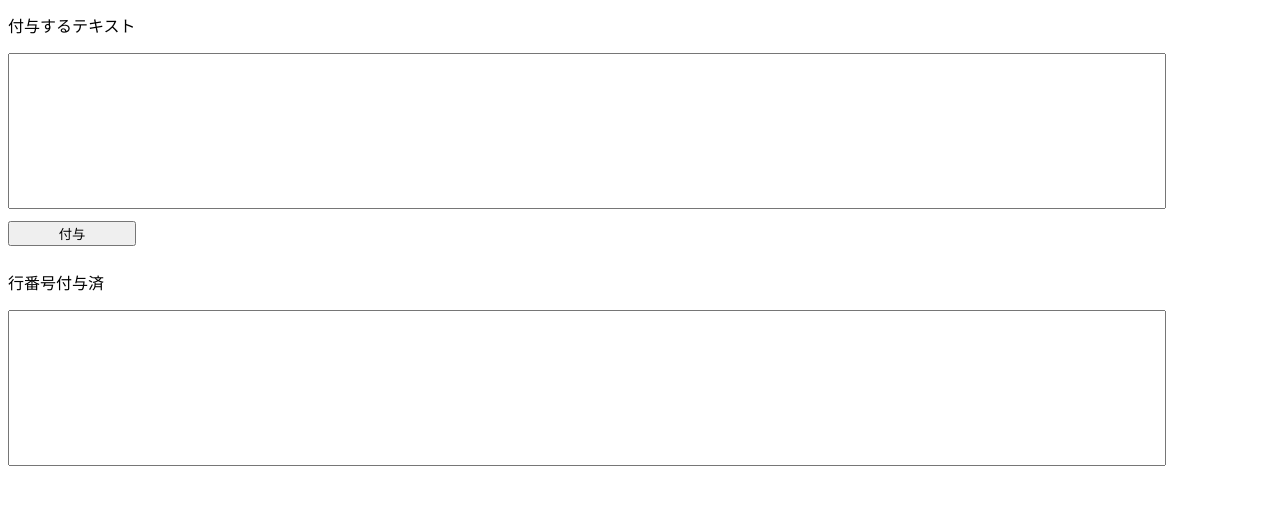
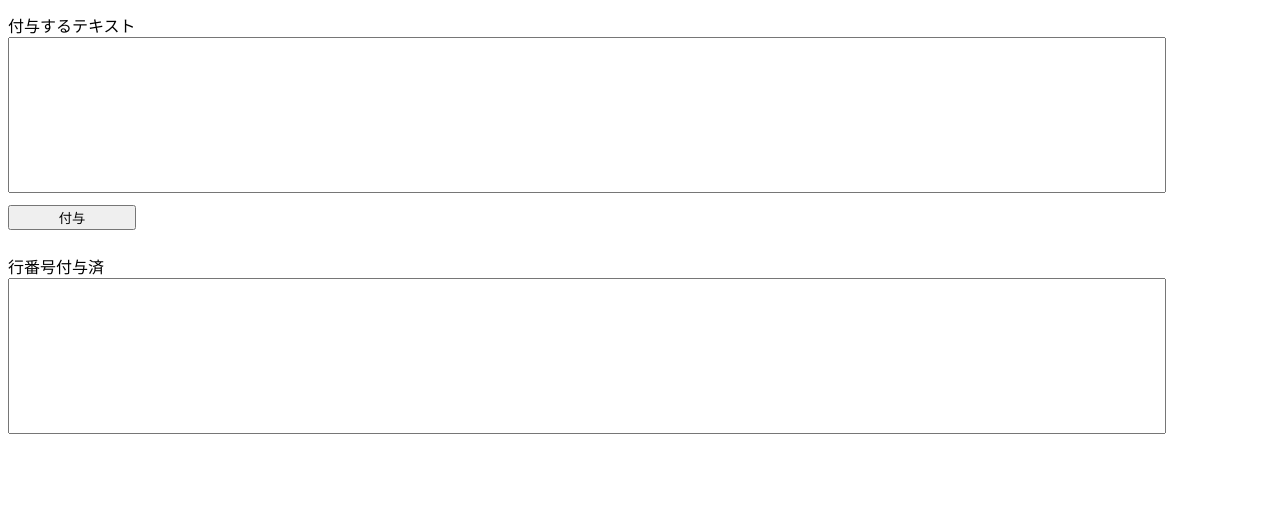
Before and after one commit to jinnosukeKato/GyoNumber, a plain HTML site: page index.html in a window 1280 px wide. Shown: the part 107-612 px from the top of the page. Drawn offline with Linux system fonts and the light colour scheme.

Commit message:
improve style

```diff
--- a/style.css
+++ b/style.css
@@ -8,3 +8,8 @@ button {
   margin-block: 1svh;
   width: 10svw;
 }
+
+p {
+  margin: 0;
+  margin-top: 2svh;
+}
```
